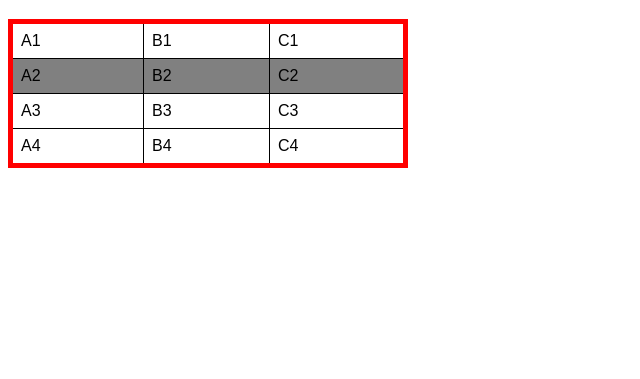
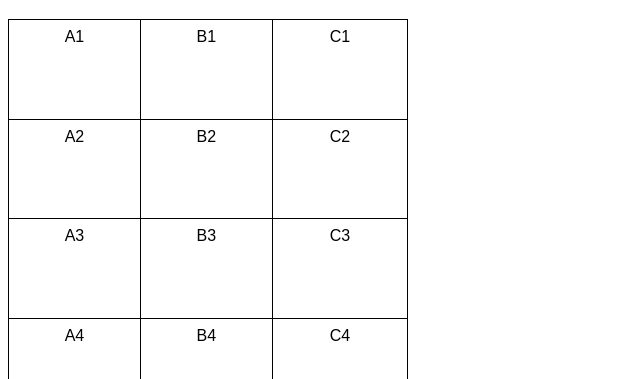
Before and after one commit to Itemistocles/Html-css, a plain HTML site: page Modulo 3/Exercicio23/tabela01.html in a window 1280 px wide. Shown: the part 61-440 px from the top of the page, without its empty margins (0-640 px from the left). Drawn offline with Linux system fonts and the light colour scheme.

Commit message:
Criei tabela 001

```diff
--- a/Modulo 3/Exercicio23/tabela01.html
+++ b/Modulo 3/Exercicio23/tabela01.html
@@ -10,16 +10,16 @@
         }
          table{
             width: 400px;
+            height: 400px;
             border-collapse: collapse;
-            border:  5px solid red;
+
          }
 
-         tr.linha{
-            background-color: gray;
-         }
          td{
             border: 1px solid black;
             padding: 8px;
+            text-align: center;/*Alinhamento Horizontal*/
+            vertical-align: top;/*Alinhamento Vertical*/
          }
     </style>
 </head>
```
